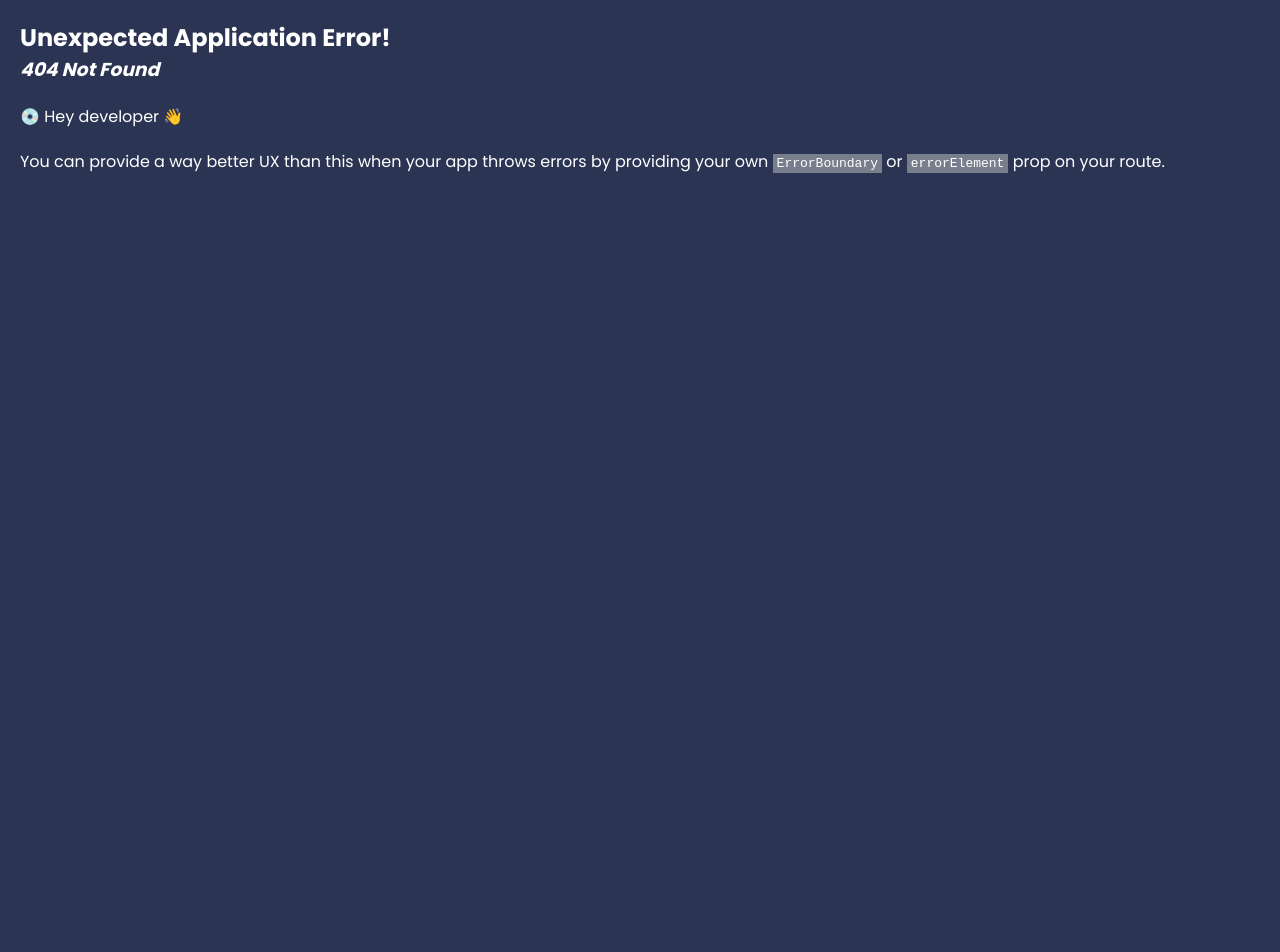
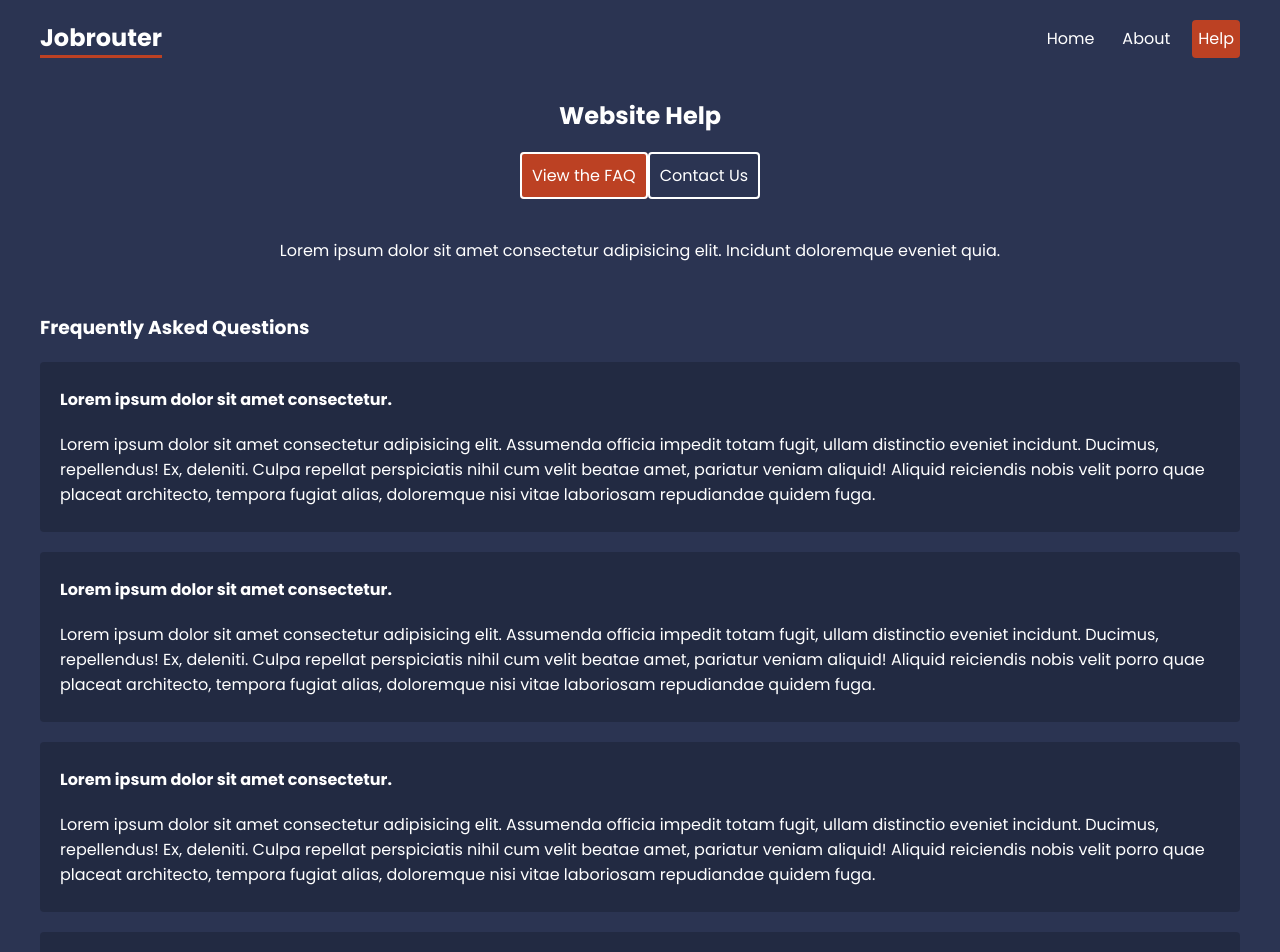
Before and after one commit to devEliasJr/rect-router-6.4, a React (Vite) app: page /help/faq in a window 1280 px wide. Before the commit this address had no page. Shown: the top 952 px of the page. Before the commit the page ends 800 px from the top, so only its background shows below. Built offline with nearby package versions, Linux system fonts and the light colour scheme.

Commit message:
feat: Included routes and nested layouts

```diff
--- a/src/App.jsx
+++ b/src/App.jsx
@@ -8,7 +8,10 @@
 } from "react-router-dom";
 import Home from "./pages/Home";
 import About from "./pages/About";
-import RootLayout from "./layouts/RootLaoyout";
+import RootLayout from "./layouts/RootLayout";
+import HelpLayout from "./layouts/HelpLayout";
+import Faq from "./pages/help/Faq";
+import Contact from "./pages/help/Contact";
 
 // <Link> é o href="" puro
 // <NavLink> é o href="" porem uma classe active por default
@@ -18,6 +21,10 @@
     <Route path="/" element={<RootLayout />}>
       <Route index element={<Home />} />
       <Route path="/about" element={<About />} />
+      <Route path="help" element={<HelpLayout />}>
+        <Route path="faq" element={<Faq />}/>
+        <Route path="contact" element={<Contact />}/>
+      </Route>
     </Route>
   )
 );
--- a/src/index.css
+++ b/src/index.css
@@ -40,7 +40,7 @@
   border-bottom: 3px solid var(--primary);
 }
 
-header nav a{
+header nav a {
   text-decoration: none;
   padding: 6px;
   border-radius: 4px;
@@ -57,8 +57,72 @@
 }
 
 /* help layout */
+.help-layout {
+  display: flex;
+  flex-direction: column;
+  justify-content: center;
+  align-items: center;
+  gap: 30px;
+  margin: 30px 0;
+}
+
+.help-layout nav a {
+  padding: 10px;
+  border: 2px solid white;
+  border-radius: 4px;
+  text-decoration: none;
+}
+
+.help-layout nav a:hover {
+  border-color: var(--primary);
+}
+
+.help-layout nav a.active {
+  background: var(--primary);
+}
 
 /* faq */
+.faq .question {
+  background: rgba(0, 0, 0, 0.2);
+  padding: 5px 20px;
+  border-radius: 4px;
+  margin: 20px 0;
+}
+
+form {
+  margin: 30px auto;
+}
+
+form input, form label span, form textarea {
+  display: block;
+}
+
+form input, form textarea {
+  margin-bottom: 30px;
+  padding: 8px;
+  border-radius: 4px;
+  border: 0;
+  width: 300px;
+  color: var(--secondary);
+}
+
+form textarea {
+  resize: none;
+  height: 150px;
+  margin-bottom: 30px;
+}
+
+form button {
+  width: 100%;
+  padding: 8px;
+  border-radius: 4px;
+  border: 0;
+  background-color: var(--primary);
+  color: white;
+  text-align: center;
+}
+
+
 
 /* careers list */
 
--- /dev/null
+++ b/src/layouts/HelpLayout.jsx
@@ -0,0 +1,21 @@
+import React from "react";
+import { NavLink, Outlet } from "react-router-dom";
+
+
+export default function HelpLayout() {
+  return (
+    <div className="help-layout">
+      <h2>Website Help</h2>
+      <nav>
+        <NavLink to="faq">View the FAQ</NavLink>
+        <NavLink to="contact">Contact Us</NavLink>
+      </nav>
+
+      <p>
+        Lorem ipsum dolor sit amet consectetur adipisicing elit. Incidunt
+        doloremque eveniet quia.
+      </p>
+      <Outlet />
+    </div>
+  );
+}
--- a/src/layouts/RootLaoyout.jsx
+++ b/src/layouts/RootLayout.jsx
@@ -7,7 +7,8 @@
         <nav>
           <h1>Jobrouter</h1>
           <NavLink to="/">Home</NavLink>
-          <NavLink to="/about">About</NavLink>
+          <NavLink to="about">About</NavLink>
+          <NavLink to="help">Help</NavLink>
         </nav>
       </header>
       <main>
--- /dev/null
+++ b/src/pages/help/Contact.jsx
@@ -0,0 +1,20 @@
+import React from "react";
+
+export default function Contact() {
+  return (
+    <div>
+      <h3>Contact US</h3>
+      <form>
+        <label>
+          <span>Your email</span>
+          <input type="email" name="email" required />
+        </label>
+        <label>
+          <span>Your message</span>
+          <textarea name="message" required />
+        </label>
+        <button type="submit">Submit</button>
+      </form>
+    </div>
+  );
+}
--- /dev/null
+++ b/src/pages/help/Faq.jsx
@@ -0,0 +1,65 @@
+import React from "react";
+
+export default function Faq() {
+  return (
+    <div className="faq">
+      <h3>Frequently Asked Questions</h3>
+
+      <div className="question">
+        <p>
+          <strong>Lorem ipsum dolor sit amet consectetur.</strong>
+        </p>
+        <p>
+          Lorem ipsum dolor sit amet consectetur adipisicing elit. Assumenda
+          officia impedit totam fugit, ullam distinctio eveniet incidunt.
+          Ducimus, repellendus! Ex, deleniti. Culpa repellat perspiciatis nihil
+          cum velit beatae amet, pariatur veniam aliquid! Aliquid reiciendis
+          nobis velit porro quae placeat architecto, tempora fugiat alias,
+          doloremque nisi vitae laboriosam repudiandae quidem fuga.
+        </p>
+      </div>
+      <div className="question">
+        <p>
+          <strong>Lorem ipsum dolor sit amet consectetur.</strong>
+        </p>
+        <p>
+          Lorem ipsum dolor sit amet consectetur adipisicing elit. Assumenda
+          officia impedit totam fugit, ullam distinctio eveniet incidunt.
+          Ducimus, repellendus! Ex, deleniti. Culpa repellat perspiciatis nihil
+          cum velit beatae amet, pariatur veniam aliquid! Aliquid reiciendis
+          nobis velit porro quae placeat architecto, tempora fugiat alias,
+          doloremque nisi vitae laboriosam repudiandae quidem fuga.
+        </p>
+      </div>
+
+      <div className="question">
+        <p>
+          <strong>Lorem ipsum dolor sit amet consectetur.</strong>
+        </p>
+        <p>
+          Lorem ipsum dolor sit amet consectetur adipisicing elit. Assumenda
+          officia impedit totam fugit, ullam distinctio eveniet incidunt.
+          Ducimus, repellendus! Ex, deleniti. Culpa repellat perspiciatis nihil
+          cum velit beatae amet, pariatur veniam aliquid! Aliquid reiciendis
+          nobis velit porro quae placeat architecto, tempora fugiat alias,
+          doloremque nisi vitae laboriosam repudiandae quidem fuga.
+        </p>
+      </div>
+
+      <div className="question">
+        <p>
+          <strong>Lorem ipsum dolor sit amet consectetur.</strong>
+        </p>
+        <p>
+          Lorem ipsum dolor sit amet consectetur adipisicing elit. Assumenda
+          officia impedit totam fugit, ullam distinctio eveniet incidunt.
+          Ducimus, repellendus! Ex, deleniti. Culpa repellat perspiciatis nihil
+          cum velit beatae amet, pariatur veniam aliquid! Aliquid reiciendis
+          nobis velit porro quae placeat architecto, tempora fugiat alias,
+          doloremque nisi vitae laboriosam repudiandae quidem fuga.
+        </p>
+      </div>
+
+    </div>
+  );
+}
```
